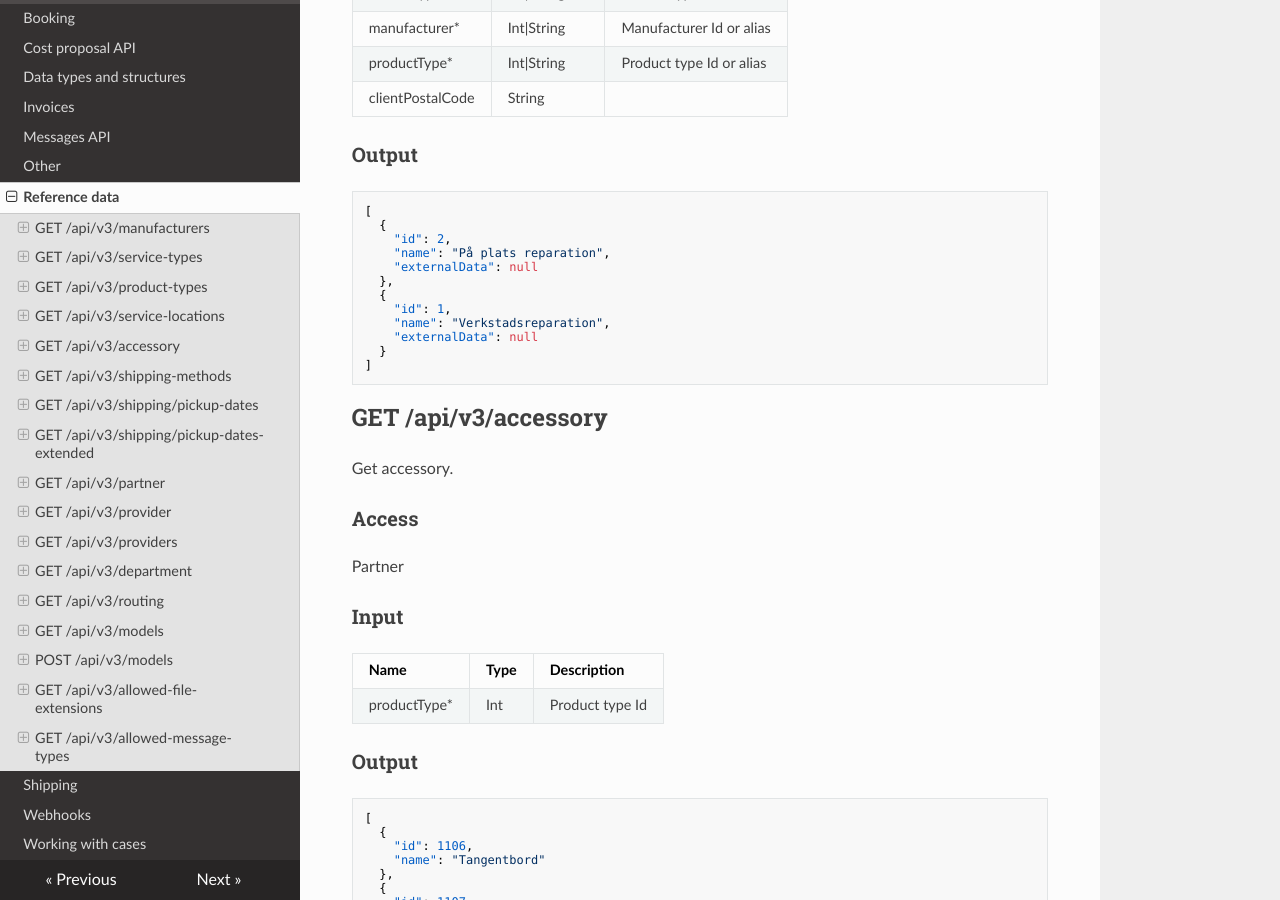
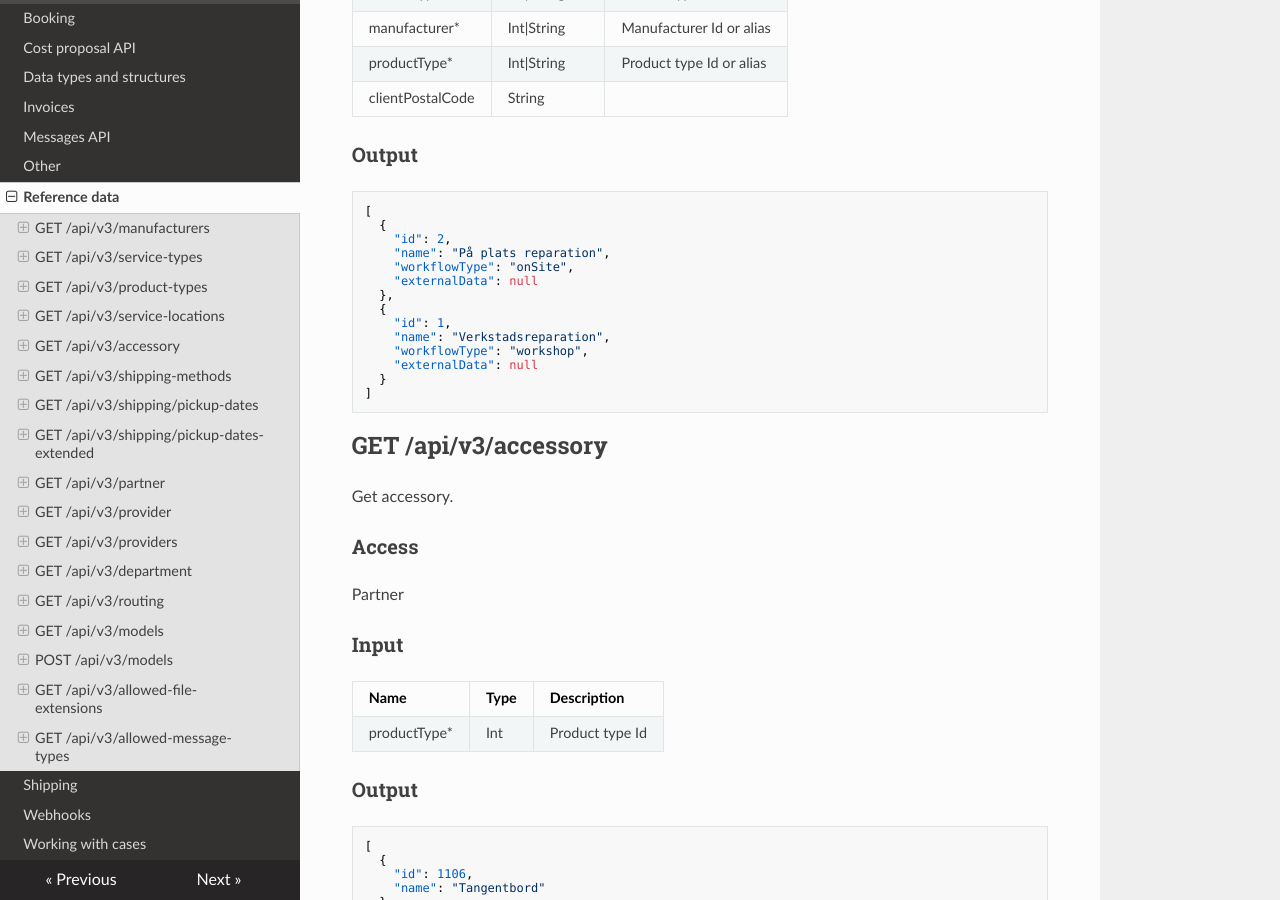
Before and after one commit to infocareworkshop/serviceorderhub-docs, an MkDocs documentation site: the page built from docs/Reference data.md, in a window 1280 px wide and 900 px high, scrolled down 3209 px. Built offline with MkDocs 1.6.1, drawn with Linux system fonts in a browser that asks for light colours; nearby versions of some CDN libraries.

Commit message:
[No ticket] Add workflowType to reference data entries

```diff
--- a/docs/Reference data.md
+++ b/docs/Reference data.md
@@ -157,11 +157,13 @@ Partner
   {
     "id": 2,
     "name": "På plats reparation",
+    "workflowType": "onSite",
     "externalData": null
   },
   {
     "id": 1,
     "name": "Verkstadsreparation",
+    "workflowType": "workshop",
     "externalData": null
   }
 ]
```
